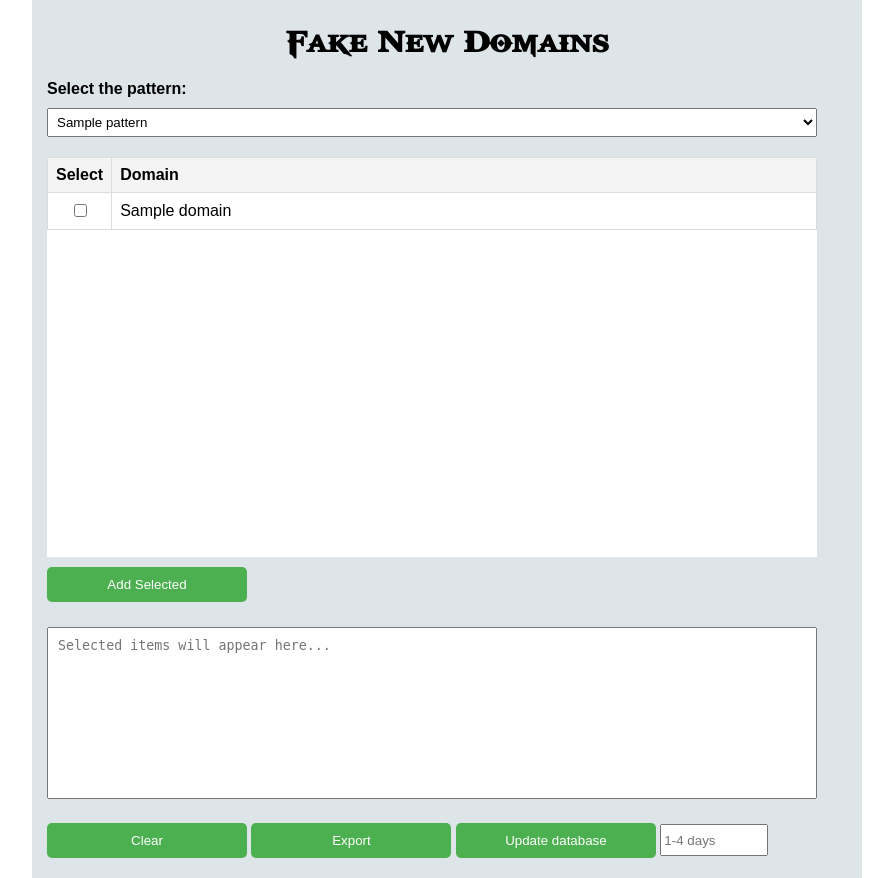
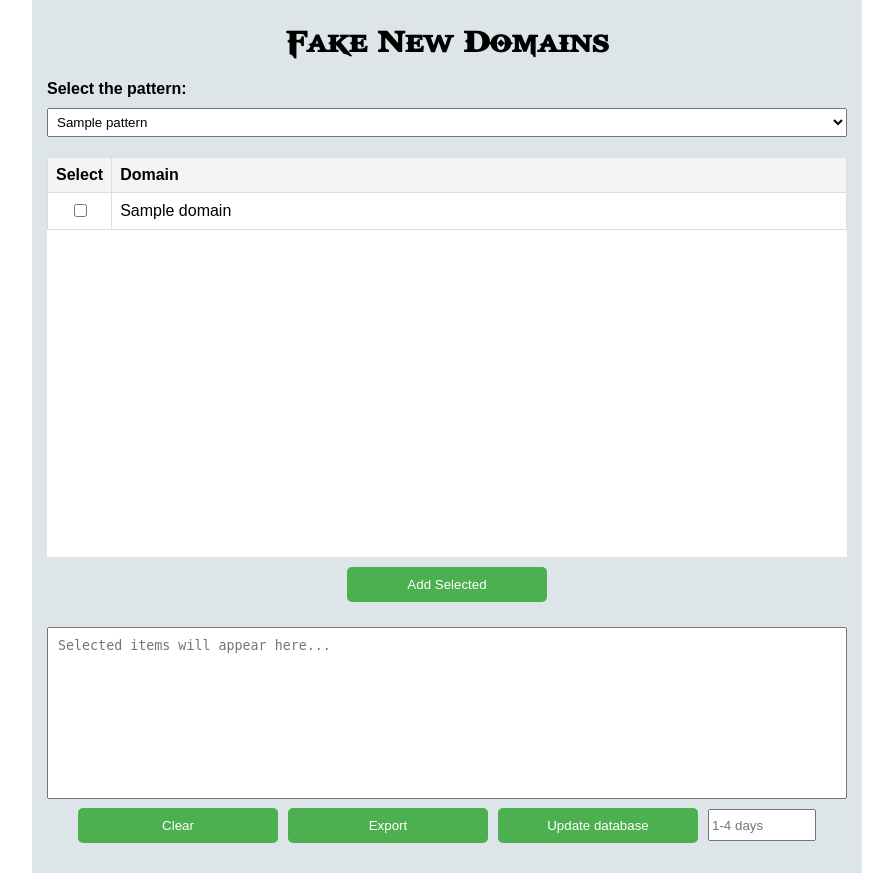
Before and after one commit to juanse77/fake-new-domains-web, a Flask app: template templates/index.html in a window 1280 px wide. Shown: the whole page, without its empty margins (193-1086 px from the left). Run offline with Flask 3, Linux system fonts and the light colour scheme; the template is opened without the code that fills it: most values are stand-ins (such as "Sample title", 1, 10 or a date in 2020); parts of the project's set-up code (start-up, migrations or seed data) failed here and were passed over.

Commit message:
Add responsive css

```diff
--- a/static/styles.css
+++ b/static/styles.css
@@ -7,19 +7,22 @@
 
 body {
     font-family: Arial, sans-serif;
-    margin: 0 20px;
+    margin: 0;
+    padding: 0 10px;
+    box-sizing: border-box;
 }
 
 main {
-    max-width: 800px;
-    padding: 5px 15px 15px 15px;
+    width: 100%;
+	max-width: 800px;
+    padding: 5px 15px 25px 15px;
     margin: 0 auto;
     height: 100%;
     background-color: #dde5e9;
 }
 
 h1 {
-	font-family: 'Cyber-War', Arial, sans-serif;
+    font-family: 'Cyber-War', Arial, sans-serif;
     text-align: center;
 }
 
@@ -34,13 +37,11 @@ select {
     margin-bottom: 20px;
     padding: 5px;
     width: 100%;
-    max-width: 770px;
 }
 
 table {
     width: 100%;
     border-collapse: collapse;
-    max-width: 770px;
 }
 
 th, td {
@@ -56,7 +57,6 @@ th {
 
 button {
     padding: 10px 15px;
-    margin-right: 10px;
     cursor: pointer;
 }
 
@@ -75,9 +75,8 @@ button {
 
 textarea {
     width: 100%;
-    margin: 15px 0;
+    margin: 15px 0 0 0;
     padding: 10px;
-    max-width: 770px;
     box-sizing: border-box;
     resize: none;
 }
@@ -94,18 +93,76 @@ th {
 button {
     width: 100%;
     max-width: 200px;
-    margin: 5px auto;
     border-radius: 5px;
+	margin: 5px;
 }
 
 #domains {
     height: 400px;
     overflow: auto;
     background-color: white;
-    max-width: 770px;
 }
 
 #days {
-	width: 100px;
-	height: 26px;
+    width: 100px;
+    height: 26px;
+	margin: 5px;
 }
+
+.actions {
+    display: flex;
+    flex-wrap: wrap;
+    justify-content: center;
+    align-items: center;
+}
+
+#add:hover, #clear:hover, #export:hover, #update:hover {
+    background-color: #367d41;
+}
+
+#add:active, #clear:active, #export:active, #update:active {
+    background-color: #4CAF50;
+}
+
+/* Media queries for responsiveness */
+@media (max-width: 768px) {
+    body {
+        padding: 0;
+    }
+
+    main {
+        padding: 10px;
+    }
+
+    table, textarea {
+        font-size: 14px;
+    }
+
+    th, td {
+        padding: 5px;
+    }
+
+    button {
+        width: 100%;
+        margin: 10px 5px;
+    }
+}
+
+@media (max-width: 480px) {
+    h1 {
+        font-size: 24px;
+    }
+
+    select {
+        font-size: 14px;
+    }
+
+    button {
+        padding: 8px;
+        margin: 5px;
+    }
+
+    textarea {
+        height: 150px;
+    }
+}
--- a/templates/index.html
+++ b/templates/index.html
@@ -39,13 +39,13 @@
 			</table>
 		</div>
 
-        <div>
+        <div class="actions">
             <button id="add">Add Selected</button>
         </div>
 
-        <textarea id="results" rows="10" cols="50" placeholder="Selected items will appear here..."></textarea>
+        <textarea id="results" rows="10" cols="50" placeholder="Selected items will appear here..." readonly></textarea>
 
-        <div>
+        <div class="actions">
             <button id="clear">Clear</button>
             <button id="export">Export</button>
 			<button id="update">Update database</button>
```
